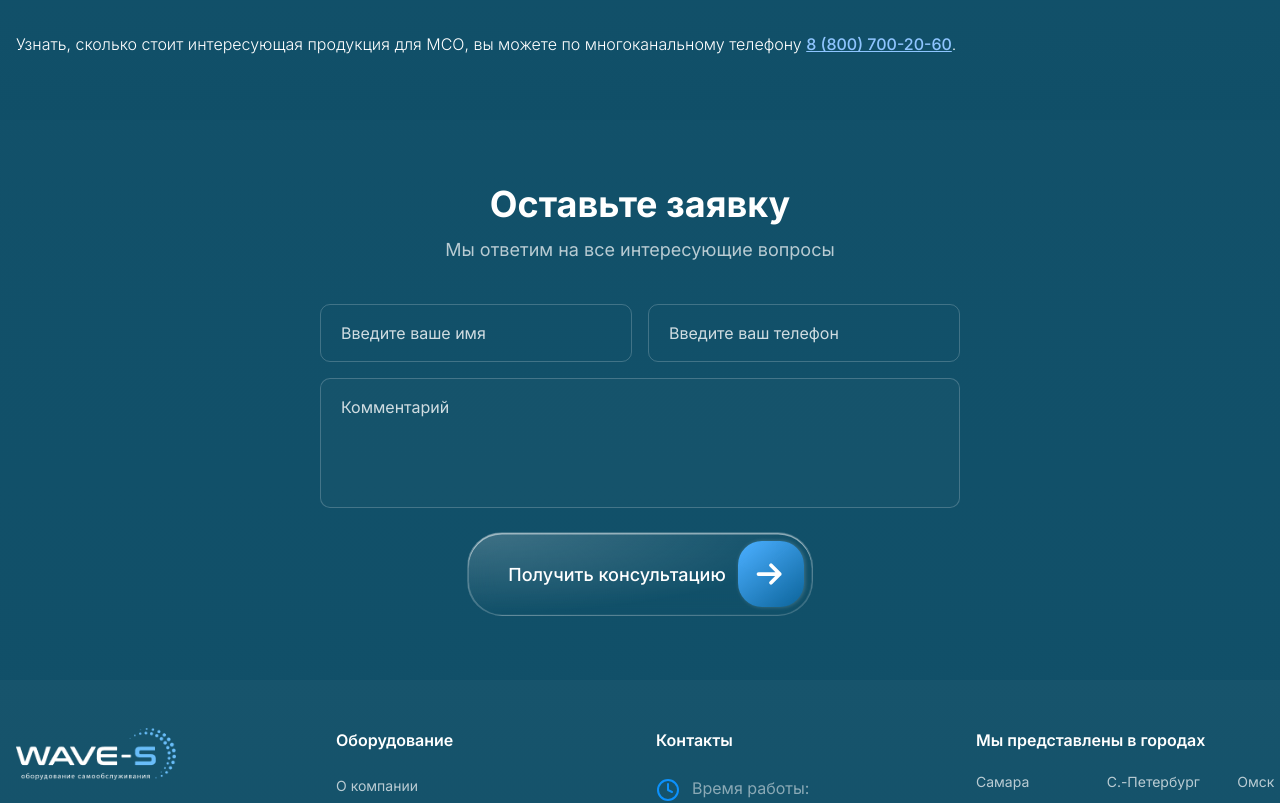
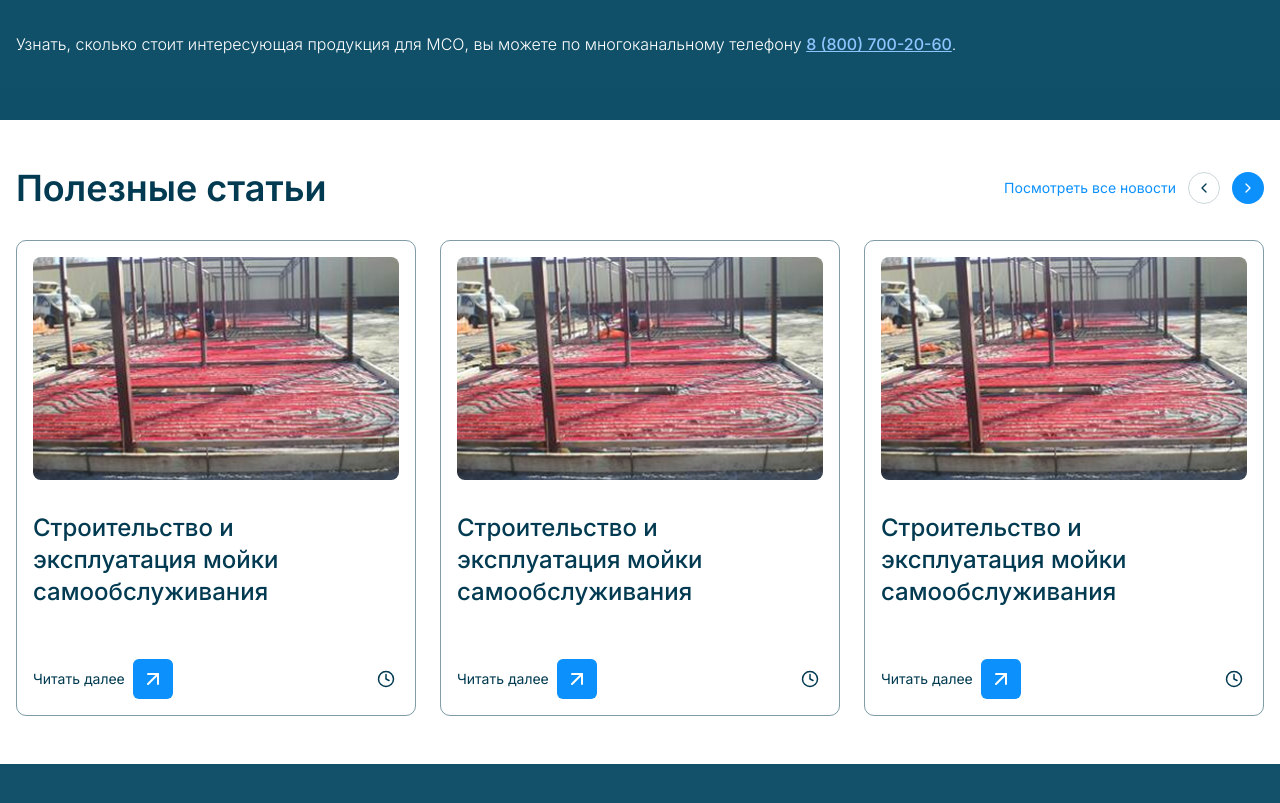
Before and after one commit to LGalushka/wave-s, a React (Vite) app: page /catalog in a window 1280 px wide. Shown: the part 4483-5286 px from the top of the page. Built offline with nearby package versions, Linux system fonts and the light colour scheme.

Commit message:
feat: complete CatalogPage with InfoSection and ArticlesSection

```diff
--- a/src/components/shared/NewsCard/index.tsx
+++ b/src/components/shared/NewsCard/index.tsx
@@ -2,9 +2,9 @@ import { ArrowUpRight, Clock } from "lucide-react";
 
 interface NewsCardProps {
   title: string;
-  description: string;
+  description?: string;
   image: string;
-  date: string;
+  date?: string;
 }
 
 export const NewsCard = ({ title, description, image, date }: NewsCardProps) => {
--- a/src/pages/CatalogPage/index.tsx
+++ b/src/pages/CatalogPage/index.tsx
@@ -5,6 +5,7 @@ import { useEffect } from "react";
 import { CatalogTabs } from "./sections/CategoryTabs";
 import { ProductsGrid } from "./sections/ProductsGrid";
 import { InfoSection } from "./sections/InfoSection";
+import { NewsSection } from "./sections/NewsSection";
 
 export const CatalogPage = () => {
   const dispatch = useAppDispatch();
@@ -47,6 +48,7 @@ export const CatalogPage = () => {
       <InfoSection />
 
       {/**Полезные статьи */}
+      <NewsSection />
     </div>
   );
 };
--- /dev/null
+++ b/src/pages/CatalogPage/sections/NewsSection/index.tsx
@@ -0,0 +1,35 @@
+import { ChevronLeft, ChevronRight } from "lucide-react";
+import { Link } from "react-router-dom";
+import { newsItems } from "./newsData";
+import { NewsCard } from "@/components/shared/NewsCard";
+
+export const NewsSection = () => {
+  return (
+    <section className="w-full py-12 bg-white">
+      <div className="container-main">
+        {/**Заголовок */}
+        <div className="flex items-center justify-between mb-8">
+          <h2 className="text-text-primary font-semibold text-4xl">Полезные статьи</h2>
+          <div className="flex items-center gap-3">
+            <Link to="/news" className="text-text-accent text-sm hover:underline">
+              Посмотреть все новости
+            </Link>
+            <button className="w-8 h-8 rounded-full border border-text-primary/20 flex items-center justify-center hover:bg-gray-100 transition-colors">
+              <ChevronLeft size={16} className="text-text-primary" />
+            </button>
+            <button className="w-8 h-8 rounded-full bg-ui-button flex items-center justify-center hover:opacity-90 transition-colors">
+              <ChevronRight size={16} className="text-white" />
+            </button>
+          </div>
+        </div>
+
+        {/** Карточки */}
+        <div className="grid grid-cols-3 gap-6">
+          {newsItems.map((item) => (
+            <NewsCard key={item.id} title={item.title} image={item.image} />
+          ))}
+        </div>
+      </div>
+    </section>
+  );
+};
--- /dev/null
+++ b/src/pages/CatalogPage/sections/NewsSection/newsData.tsx
@@ -0,0 +1,5 @@
+export const newsItems = [
+  { id: "1", title: "Строительство и эксплуатация мойки самообслуживания", image: "/images/newsActicles.png" },
+  { id: "2", title: "Строительство и эксплуатация мойки самообслуживания", image: "/images/newsActicles.png" },
+  { id: "3", title: "Строительство и эксплуатация мойки самообслуживания", image: "/images/newsActicles.png" },
+];
```
Also changed, not shown: public/images/newsActicles.png (added).
